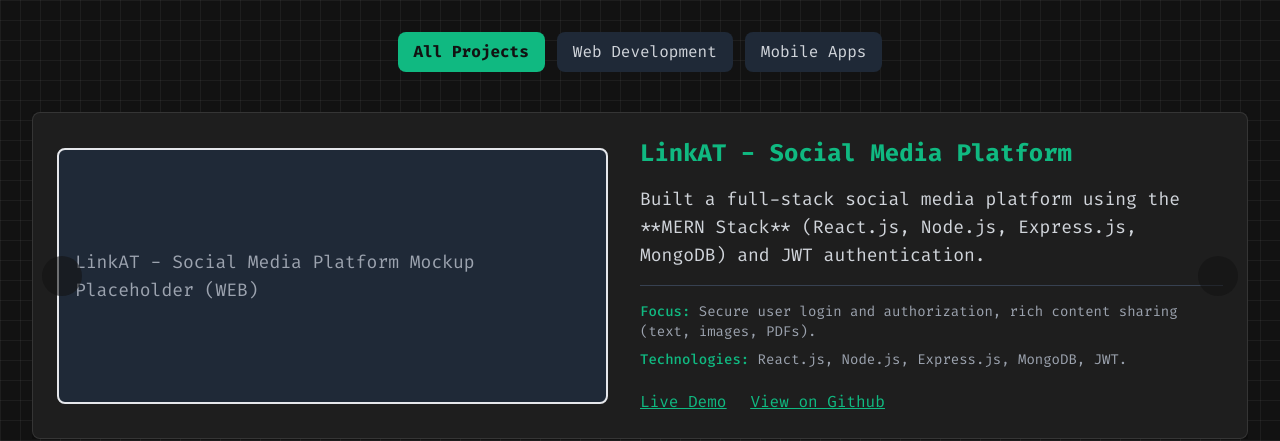
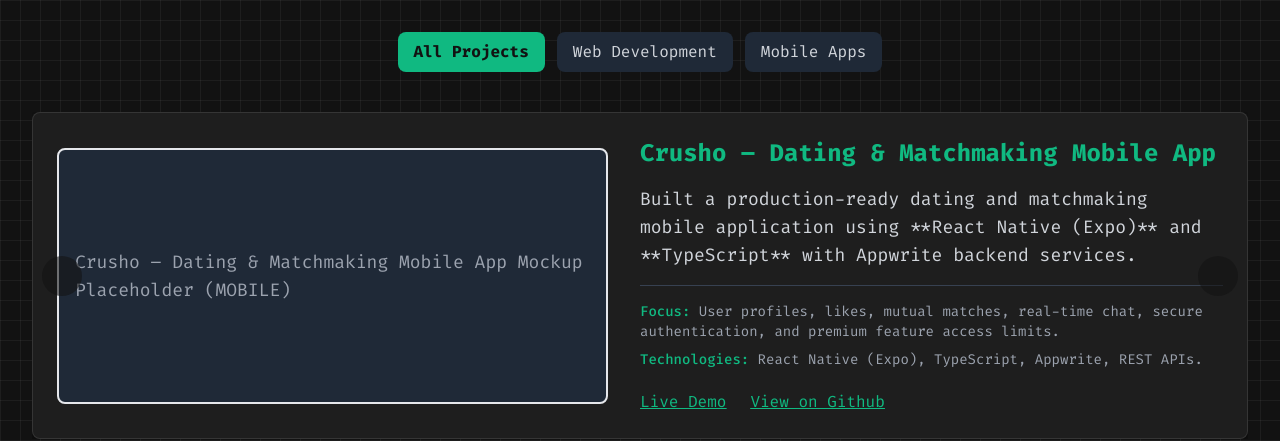
Before and after one commit to Anant7252/My-personal-Portfolio-website, a plain HTML site: page index.html in a window 1280 px wide. Shown: the part 2600-3041 px from the top of the page. Drawn offline with nearby package versions, Linux system fonts and the light colour scheme; some icons are missing.

```diff
--- a/index.html
+++ b/index.html
@@ -623,36 +623,47 @@
         const PROJECTS_DATA = [
             {
                 "id": 1,
+                "title": "Crusho – Dating & Matchmaking Mobile App",
+                "description": "Built a production-ready dating and matchmaking mobile application using **React Native (Expo)** and **TypeScript** with Appwrite backend services.",
+                "focus": "User profiles, likes, mutual matches, real-time chat, secure authentication, and premium feature access limits.",
+                "technologies": "React Native (Expo), TypeScript, Appwrite, REST APIs.",
+                "category": "mobile",
+                "liveDemo": "#",
+                "github": "https://github.com/Anant7252"
+            },
+
+            {
+                "id": 2,
                 "title": "LinkAT - Social Media Platform",
                 "description": "Built a full-stack social media platform using the **MERN Stack** (React.js, Node.js, Express.js, MongoDB) and JWT authentication.",
                 "focus": "Secure user login and authorization, rich content sharing (text, images, PDFs).",
                 "technologies": "React.js, Node.js, Express.js, MongoDB, JWT.",
                 "category": "web",
                 "liveDemo": "#",
-                "github": "https://github.com/Anant7252"
+                "github": "https://github.com/Anant7252/LinkAt-Social-Media-App-using-mern"
             },
             {
-                "id": 2,
+                "id": 3,
                 "title": "Aqua Track - Water Business App",
                 "description": "Developed a mobile application using **React Native Expo** to streamline daily water tracking, boosting accuracy by 90%.",
                 "focus": "Automated billing and inventory, reducing manual workload by 60% and processing 500+ transactions daily.",
                 "technologies": "React Native, Expo.",
                 "category": "mobile",
                 "liveDemo": "#",
-                "github": "https://github.com/Anant7252"
+                "github": "https://github.com/Anant7252/Water-bussiness-managment-app-using-react-native"
             },
             {
-                "id": 3,
+                "id": 4,
                 "title": "Vedsetu AI Integrated App",
                 "description": "An **AI-powered app** for querying Hindu Vedic knowledge and reading sacred texts like the Bhagavad Gita and Ramayana.",
                 "focus": "Integrated speech-to-text for AI queries and text-to-speech for responses, enhancing accessibility.",
                 "technologies": "AI/ML Integration, Speech-to-Text, Text-to-Speech.",
                 "category": "web", // Categorizing AI projects as web to keep them visible under 'All' and 'Web'
                 "liveDemo": "#",
-                "github": "https://github.com/Anant7252"
+                "github": "https://github.com/Anant7252/Vedsetu"
             },
             {
-                "id": 4,
+                "id": 5,
                 "title": "Movie App UI",
                 "description": "Designed and implemented an interactive movie application UI with smooth navigation and modern styling using React Native Expo.",
                 "focus": "Enhancing user experience and usability with clean layouts and responsive components.",
```
